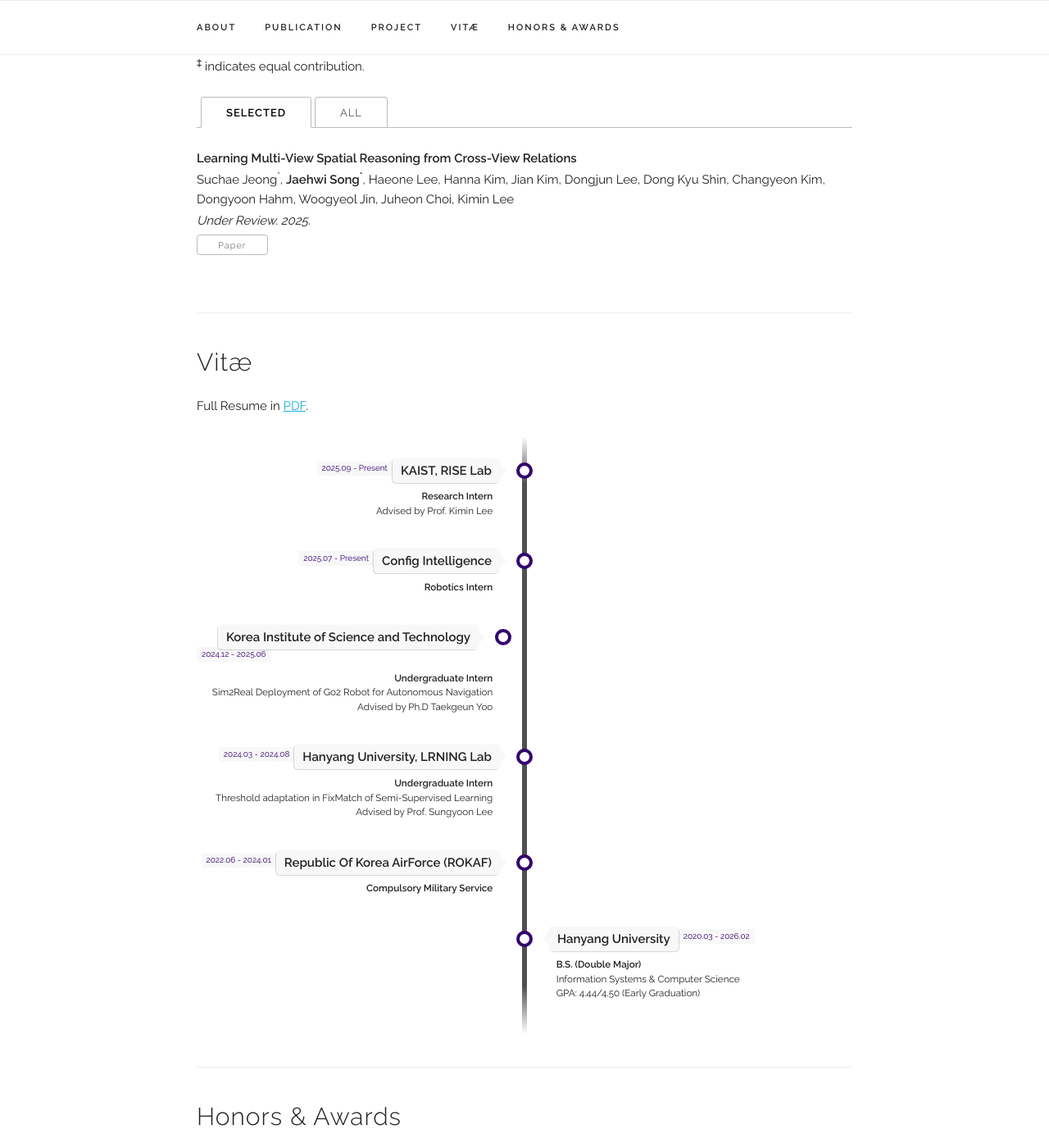
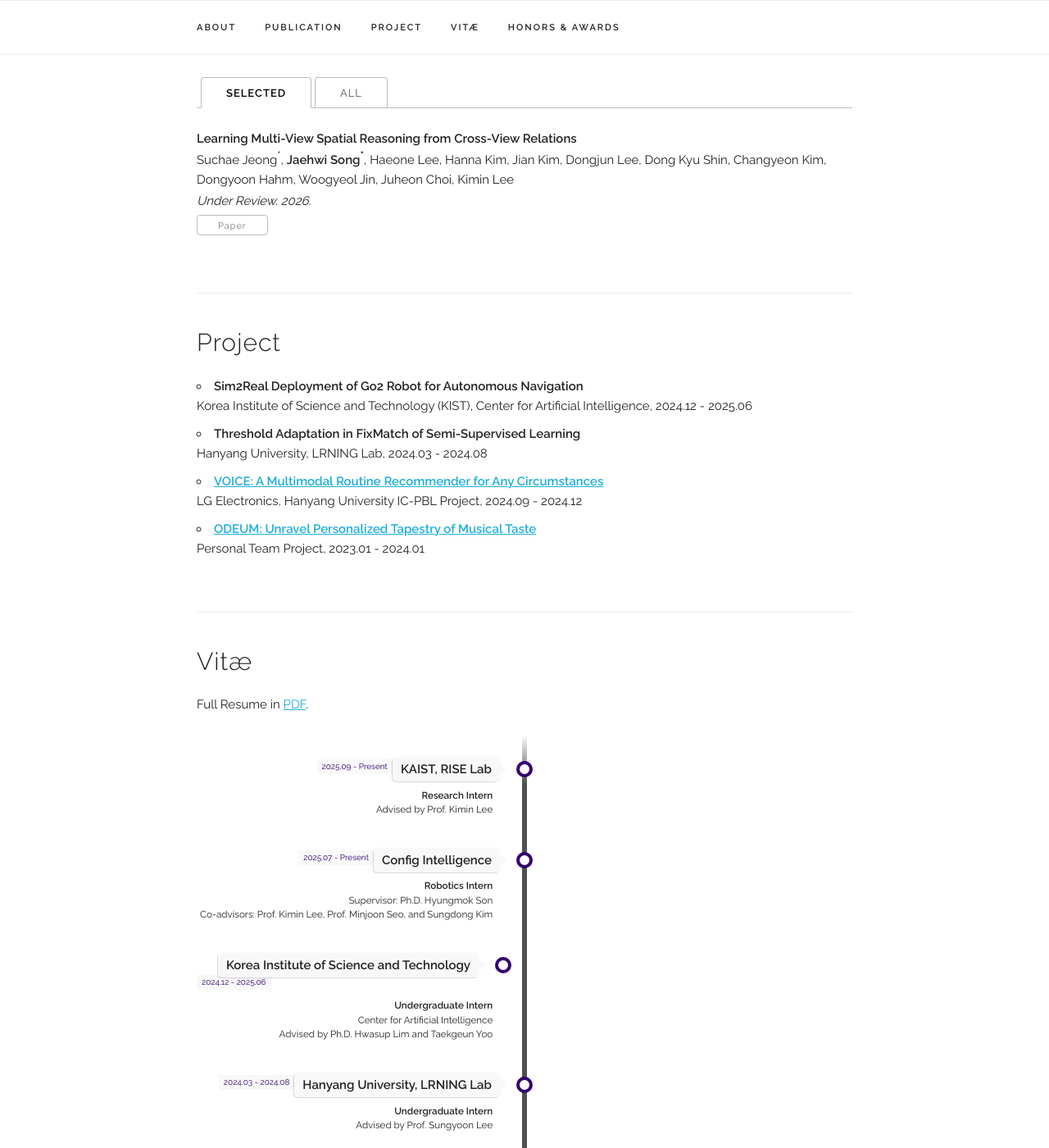
Before and after one commit to songjaehwi/songjaehwi.github.io, a Jekyll site: the page built from index.html, in a window 1280 px wide and 1400 px high, scrolled down 751 px. Shown: the whole window at 82% size. Built offline with Jekyll 4.4.1, drawn with Linux system fonts in a browser that asks for light colours.

Commit message:
Update personal info

```diff
--- a/_data/experience.yaml
+++ b/_data/experience.yaml
@@ -9,19 +9,19 @@ experiences:
 - place: "Config Intelligence"
   time: "2025.07 - Present"
   title: "Robotics Intern"
-  subtitle: ""
+  subtitle: "Supervisor: Ph.D. Hyungmok Son<br/>Co-advisors: Prof. Kimin Lee, Prof. Minjoon Seo, and Sungdong Kim"
   category: "work"
 
 - place: "Korea Institute of Science and Technology"
   time: "2024.12 - 2025.06"
   title: "Undergraduate Intern"
-  subtitle: "Sim2Real Deployment of Go2 Robot for Autonomous Navigation<br/>Advised by Ph.D Taekgeun Yoo"
+  subtitle: "Center for Artificial Intelligence<br/>Advised by Ph.D. Hwasup Lim and Taekgeun Yoo"
   category: "work"
 
 - place: "Hanyang University, LRNING Lab"
   time: "2024.03 - 2024.08"
   title: "Undergraduate Intern"
-  subtitle: "Threshold adaptation in FixMatch of Semi-Supervised Learning<br/>Advised by Prof. Sungyoon Lee"
+  subtitle: "Advised by Prof. Sungyoon Lee"
   category: "work"
 
 - place: "Republic Of Korea AirForce (ROKAF)"
--- a/_data/publications.yaml
+++ b/_data/publications.yaml
@@ -1,7 +1,7 @@
 papers:
 
   - title: "Learning Multi-View Spatial Reasoning from Cross-View Relations"
-    authors: "Suchae Jeong<sup>*</sup>, <b>Jaehwi Song<sup>*</sup></b>, Haeone Lee, Hanna Kim, Jian Kim, Dongjun Lee, Dong Kyu Shin, Changyeon Kim, Dongyoon Hahm, Woogyeol Jin, Juheon Choi, Kimin Lee"
-    venue: "Under Review. 2025."
+    authors: "Suchae Jeong<sup><span style='font-size: 1.2em;'>*</span></sup>, <b>Jaehwi Song<sup><span style='font-size: 1.2em;'>*</span></sup></b>, Haeone Lee, Hanna Kim, Jian Kim, Dongjun Lee, Dong Kyu Shin, Changyeon Kim, Dongyoon Hahm, Woogyeol Jin, Juheon Choi, Kimin Lee"
+    venue: "Under Review. 2026."
     paper_pdf: ""
     selected: y
--- a/index.html
+++ b/index.html
@@ -46,8 +46,7 @@ title: Home
 <div class="docs-section" id="publications">
   <h4>Publication</h4>
 
-  <p>Most recent publications on <a href="{{ site.data.main_info.google_scholar }}" target="_blank">Google Scholar</a>.<br/>
-  <sup>‡</sup> indicates equal contribution.
+  <p><sup><span style='font-size: 1.2em;'>*</span></sup> indicates equal contribution.
   </p>
 
   <ul class="tab-nav">
@@ -131,80 +130,28 @@ title: Home
   </div>
 </div>
 
-<!-- ========== PROJECT ==========
+<!-- ========== PROJECT ========== -->
 <div class="docs-section" id="projects">
   <h4>Project</h4>
-
-  <ul class="tab-nav">
-    <li><div class="button active" data-ref="#projects-selected">Selected</div></li>
-    <li><div class="button" data-ref="#projects-all">All</div></li>
+  <ul>
+    <li>
+      <b>Sim2Real Deployment of Go2 Robot for Autonomous Navigation</b><br/>
+      Korea Institute of Science and Technology (KIST), Center for Artificial Intelligence, 2024.12 - 2025.06
+    </li>
+    <li>
+      <b>Threshold Adaptation in FixMatch of Semi-Supervised Learning</b><br/>
+      Hanyang University, LRNING Lab, 2024.03 - 2024.08
+    </li>
+    <li>
+      <b><a href="https://github.com/CSE-VOICE" target="_blank">VOICE: A Multimodal Routine Recommender for Any Circumstances</a></b><br/>
+      LG Electronics, Hanyang University IC-PBL Project, 2024.09 - 2024.12
+    </li>
+    <li>
+      <b><a href="https://github.com/jeffreyroh2002/ODEUM" target="_blank">ODEUM: Unravel Personalized Tapestry of Musical Taste</a></b><br/>
+      Personal Team Project, 2023.01 - 2024.01
+    </li>
   </ul>
-
-  <div class="tab-content">
-    <div class="tab-pane active" id="projects-selected">
-      {% assign selected_projects = site.data.projects.projects | where: "selected", "y" %}
-      {% for project in selected_projects %}
-        {% assign index_modulo = forloop.index0 | modulo:3 %}
-        {% if index_modulo == 0 %}
-          <div class="row">
-        {% endif %}
-
-          <div class="four columns">
-            <div class="project-container">
-
-                <div class="project-image-container">
-                  <a href="{{ project.url }}">
-                    <img src="{{ project.thumbnail }}" class="u-max-full-width" />
-                  </a>
-                </div>
-
-                <div class="project-caption">
-                  <b>{{ project.title }}</b> <br/>
-                  {{ project.subtitle }}
-                </div>
-
-            </div>
-          </div>
-
-        {% if index_modulo == 2 %}
-          </div>
-        {% endif %}
-      {% endfor %}
-    </div>
-
-    <div class="tab-pane" id="projects-all">
-      {% for project in site.data.projects.projects %}
-        {% assign index_modulo = forloop.index0 | modulo:3 %}
-        {% if index_modulo == 0 %}
-          <div class="row">
-        {% endif %}
-
-          <div class="four columns">
-            <div class="project-container">
-
-                <div class="project-image-container">
-                  <a href="{{ project.url }}">
-                    <img src="{{ project.thumbnail }}" class="u-max-full-width" />
-                  </a>
-                </div>
-
-                <div class="project-caption">
-                  <b>{{ project.title }}</b> <br/>
-                  {{ project.subtitle }}
-                </div>
-
-            </div>
-          </div>
-
-        {% if index_modulo == 2 %}
-          </div>
-        {% endif %}
-      {% endfor %}
-    </div>
-  </div>
-
 </div>
--->
 
 <!-- ========== RESUME ========== -->
 <div class="docs-section" id="resume">
```
